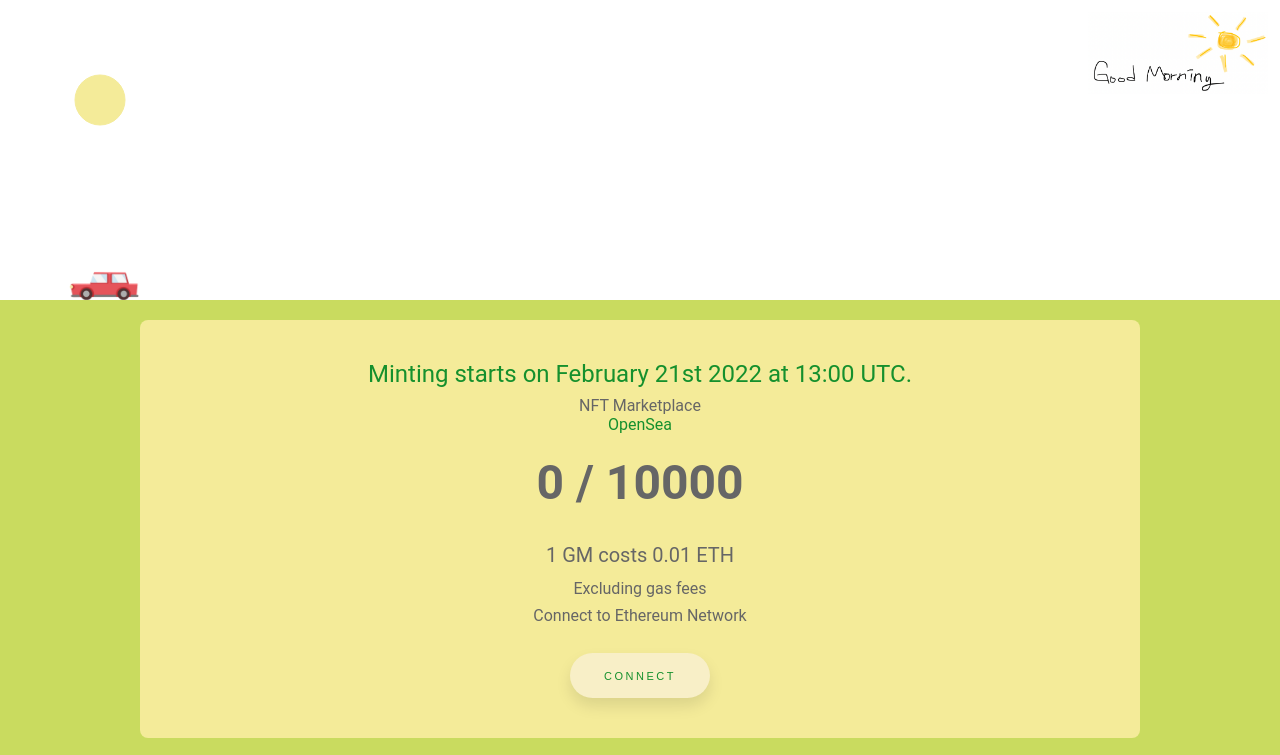
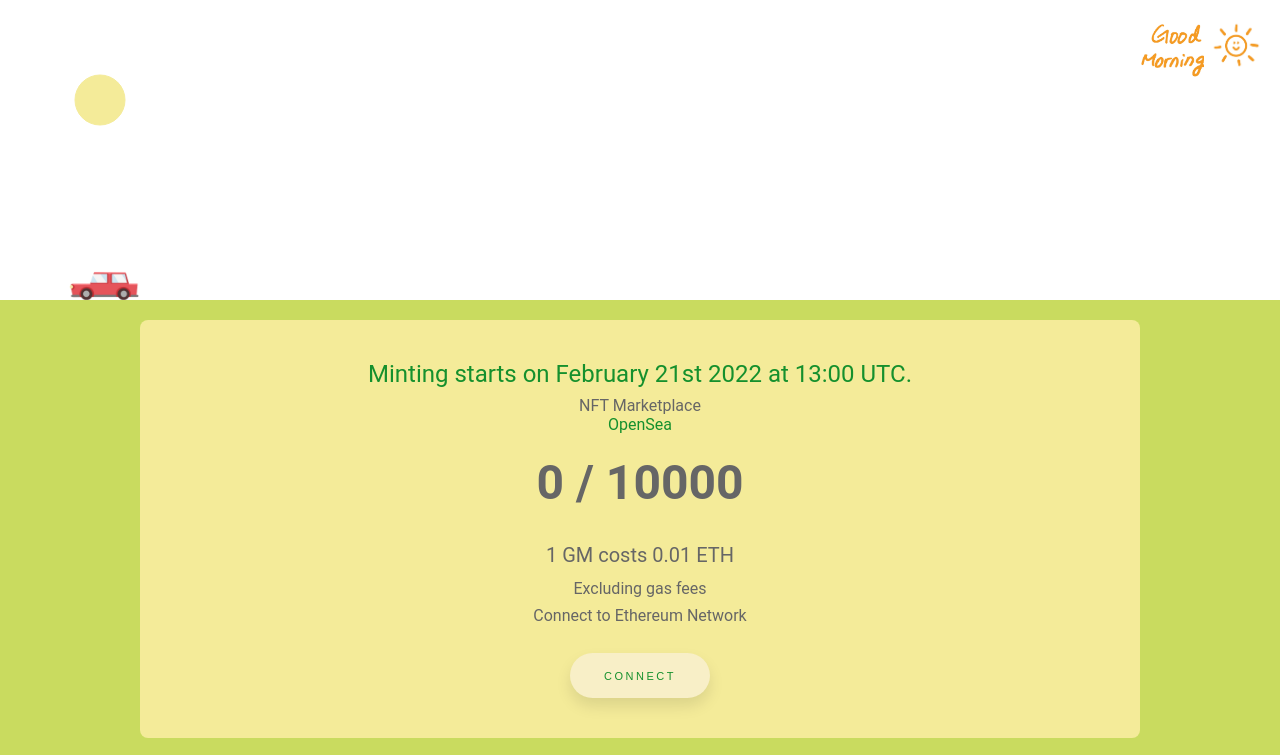
Before and after one commit to sunrisehouse/GM, a plain HTML site: page index.html in a window 1280 px wide. Shown: the top 755 px of the page. Drawn offline with Linux system fonts and the light colour scheme.

Commit message:
feat:yellow logo 추가

```diff
--- a/index.css
+++ b/index.css
@@ -45,6 +45,30 @@ canvas { display:block; } /* To remove the scrollbars */
     width: 180px;
     top: 12px;
     right: 12px;
+}
+
+.yellow-logo {
+    position: absolute;
+    top: 16px;
+    right: 16px;
+}
+.yellow-logo .yellow-good {
+    position: absolute;
+    top: 0;
+    right: 52px;
+    width: 68px;
+}
+.yellow-logo .yellow-morning {
+    position: absolute;
+    top: 32px;
+    right: 40px;
+    width: 92px;
+}
+.yellow-logo .yellow-sun {
+    position: absolute;
+    top: 0;
+    right: 0px;
+    width: 60px;
 }
 
 #ground {
--- a/index.html
+++ b/index.html
@@ -17,7 +17,12 @@
                 <circle
                     id="sun" cx="200" cy="200" r="25" />
             </svg>
-            <img class="logo" src="./resources/logo.png" />
+            <div class="yellow-logo">
+                <img class="yellow-good" src="./resources/yellow-good.jpeg" />
+                <img class="yellow-morning" src="./resources/yellow-morning.jpeg" />
+                <img class="yellow-sun" src="./resources/yellow-sun.jpeg" />
+            </div>
+            <!-- <img class="logo" src="./resources/logo.png" /> -->
         </div>
         <div id="ground">
             <main class="page-center-container">
```
Also changed, not shown: resources/yellow-good.jpeg (added), resources/yellow-morning.jpeg (added), resources/yellow-sun.jpeg (added).
